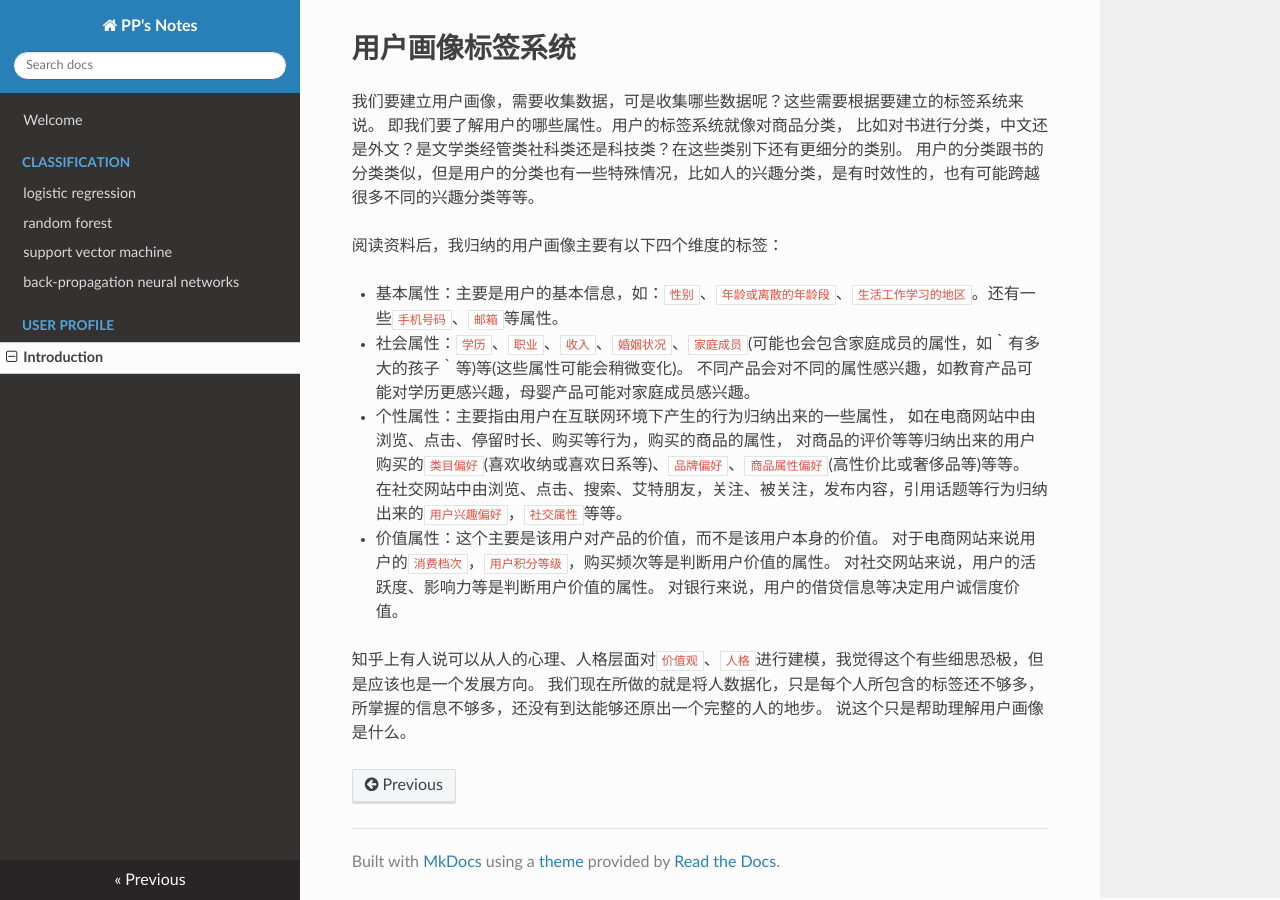
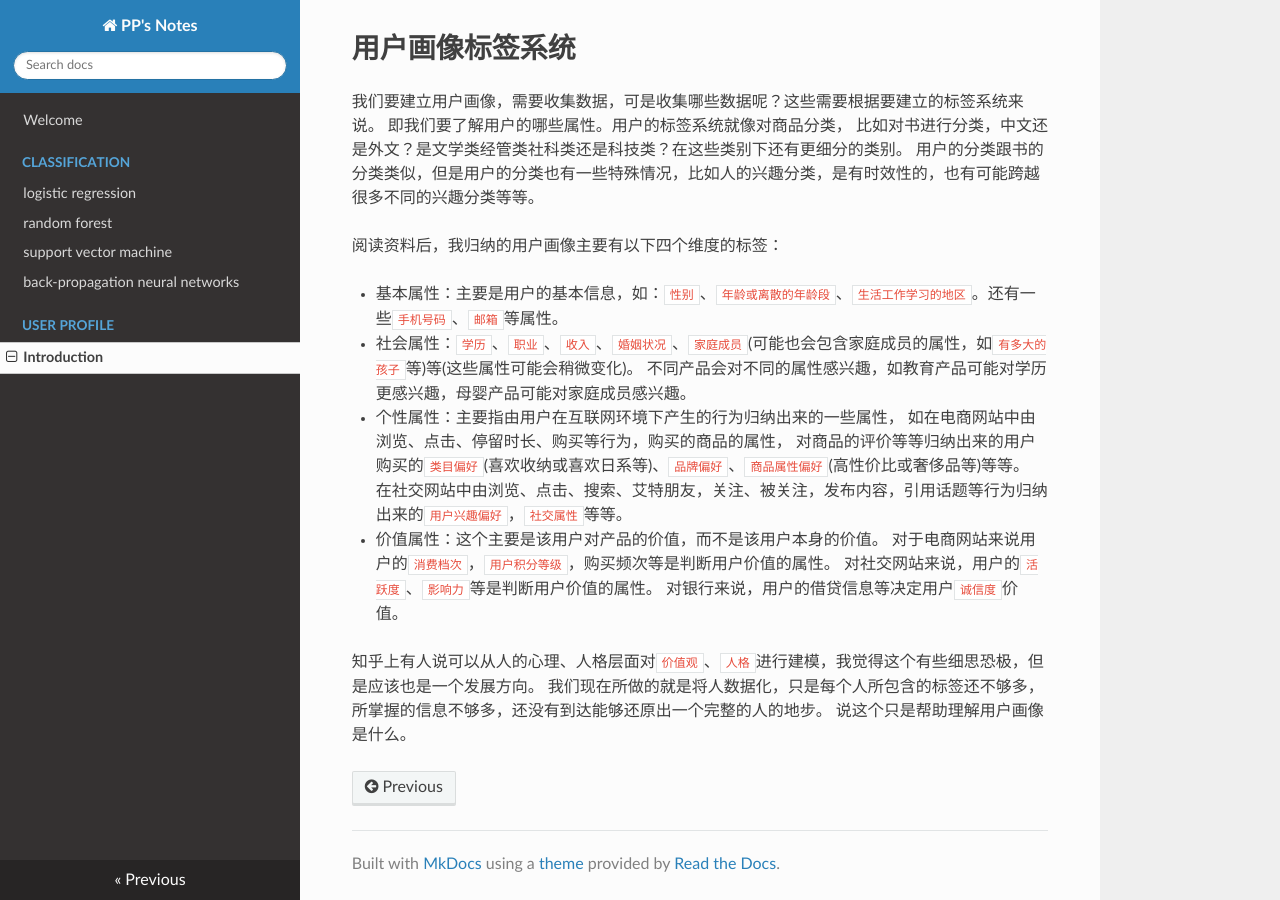
Before and after one commit to NobodyKnowsPP/pp-blog, an MkDocs documentation site: the page built from docs/UserProfile/Introduction.md, in a window 1280 px wide and 900 px high, scrolled down 1535 px. Built offline with MkDocs 1.6.1, drawn with Linux system fonts in a browser that asks for light colours; nearby versions of some CDN libraries; old or Windows-style settings are respelled for this version of MkDocs.

```diff
--- a/docs/UserProfile/Introduction.md
+++ b/docs/UserProfile/Introduction.md
@@ -66,7 +66,7 @@ tricks:知乎上的一个例子，说罗振宇在《时间的朋友》跨年演
 阅读资料后，我归纳的用户画像主要有以下四个维度的标签：
 
 - 基本属性：主要是用户的基本信息，如：`性别`、`年龄或离散的年龄段`、`生活工作学习的地区`。还有一些`手机号码`、`邮箱`等属性。
-- 社会属性：`学历`、`职业`、`收入`、`婚姻状况`、`家庭成员`(可能也会包含家庭成员的属性，如｀有多大的孩子｀等)等(这些属性可能会稍微变化)。
+- 社会属性：`学历`、`职业`、`收入`、`婚姻状况`、`家庭成员`(可能也会包含家庭成员的属性，如`有多大的孩子`等)等(这些属性可能会稍微变化)。
 不同产品会对不同的属性感兴趣，如教育产品可能对学历更感兴趣，母婴产品可能对家庭成员感兴趣。
 - 个性属性：主要指由用户在互联网环境下产生的行为归纳出来的一些属性，
 如在电商网站中由浏览、点击、停留时长、购买等行为，购买的商品的属性，
@@ -74,8 +74,8 @@ tricks:知乎上的一个例子，说罗振宇在《时间的朋友》跨年演
 在社交网站中由浏览、点击、搜索、艾特朋友，关注、被关注，发布内容，引用话题等行为归纳出来的`用户兴趣偏好`，`社交属性`等等。
 - 价值属性：这个主要是该用户对产品的价值，而不是该用户本身的价值。
 对于电商网站来说用户的`消费档次`，`用户积分等级`，购买频次等是判断用户价值的属性。
-对社交网站来说，用户的活跃度、影响力等是判断用户价值的属性。
-对银行来说，用户的借贷信息等决定用户诚信度价值。
+对社交网站来说，用户的`活跃度`、`影响力`等是判断用户价值的属性。
+对银行来说，用户的借贷信息等决定用户`诚信度`价值。
 
 知乎上有人说可以从人的心理、人格层面对`价值观`、`人格`进行建模，我觉得这个有些细思恐极，但是应该也是一个发展方向。
 我们现在所做的就是将人数据化，只是每个人所包含的标签还不够多，所掌握的信息不够多，还没有到达能够还原出一个完整的人的地步。
```
